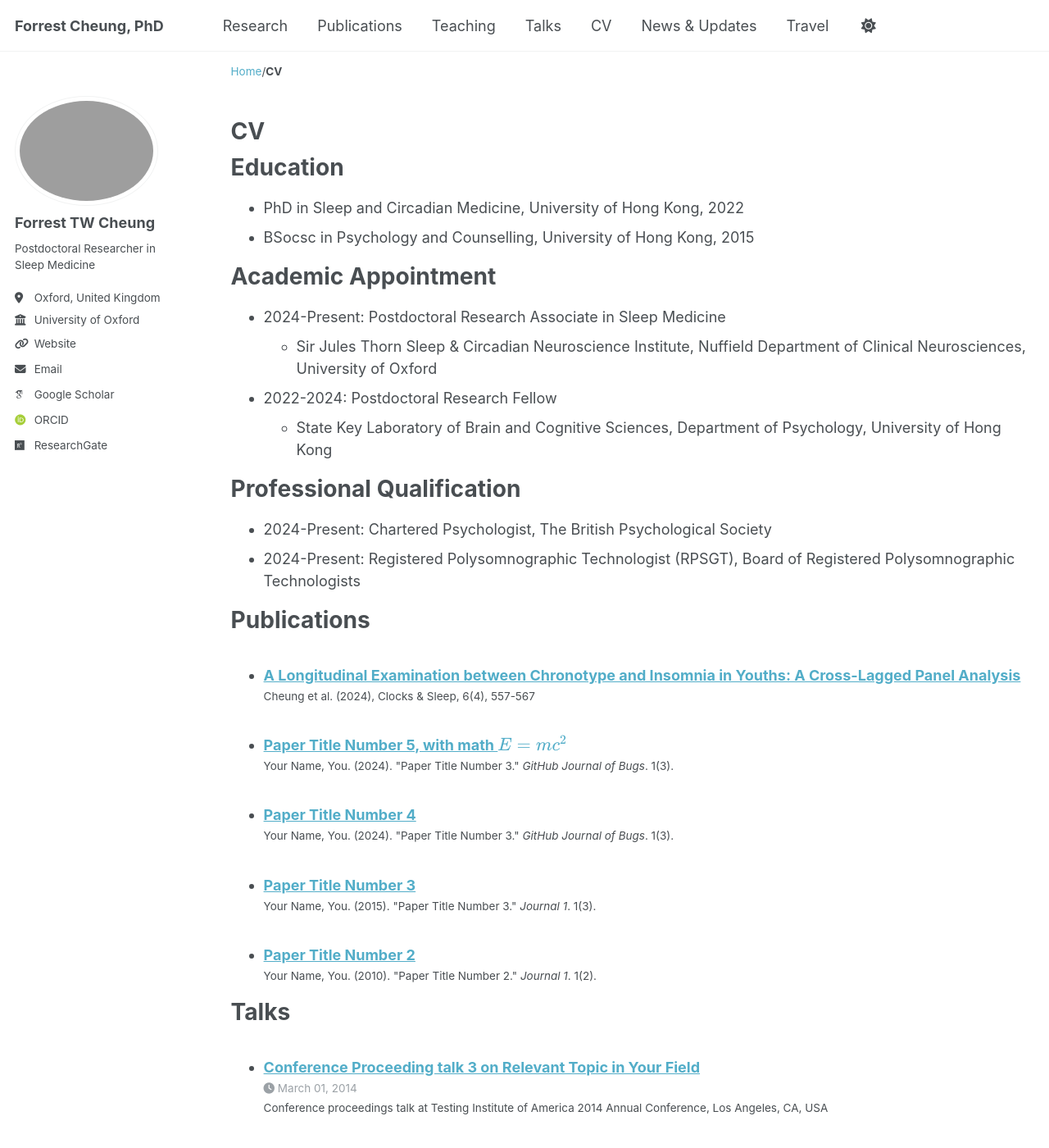
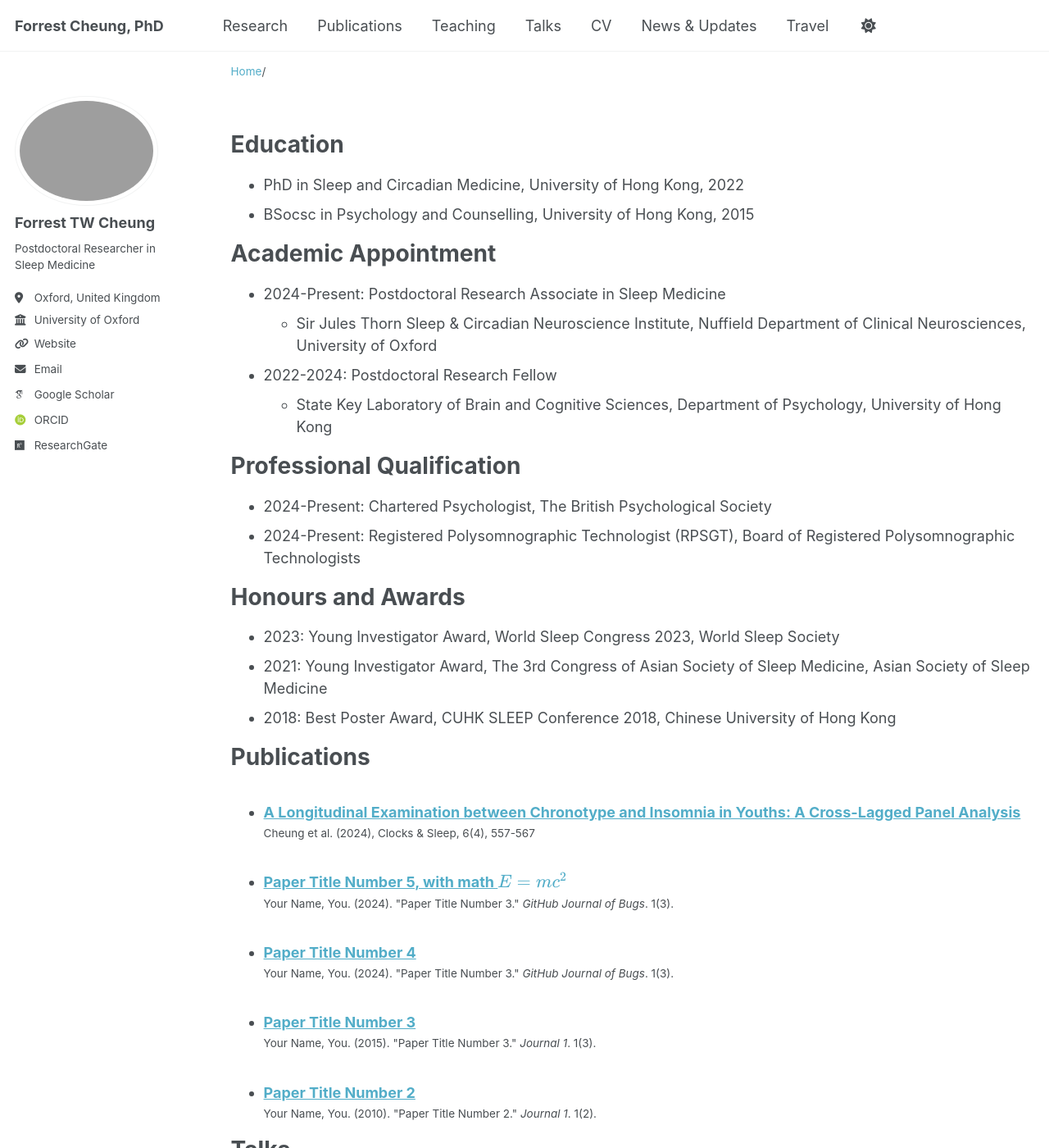
Before and after one commit to forrestcheungtw/forrestcheungtw.github.io, a Jekyll site: the page built from _pages/cv.md, in a window 1280 px wide and 1400 px high. Shown: the whole window at 82% size. Built offline with Jekyll 4.4.1, drawn with Linux system fonts in a browser that asks for light colours; some web fonts are replaced; a script that is not in the unit is left out; some of the changed text lies outside the part shown.

Commit message:
Updated 1 file via CloudCannon.

```diff
--- a/_pages/cv.md
+++ b/_pages/cv.md
@@ -1,6 +1,5 @@
 ---
 layout: archive
-title: "CV"
 permalink: /cv/
 author_profile: true
 redirect_from:
@@ -29,6 +28,12 @@ Professional Qualification
 * 2024-Present: Chartered Psychologist, The British Psychological Society
 * 2024-Present: Registered Polysomnographic Technologist (RPSGT), Board of Registered Polysomnographic Technologists
 
+Honours and Awards
+======
+* 2023: Young Investigator Award, World Sleep Congress 2023, World Sleep Society
+* 2021: Young Investigator Award, The 3rd Congress of Asian Society of Sleep Medicine, Asian Society of Sleep Medicine
+* 2018: Best Poster Award, CUHK SLEEP Conference 2018, Chinese University of Hong Kong
+
 Publications
 ======
   <ul>{% for post in site.publications reversed %}
```
Also changed, not shown: other parts of _pages/cv.md (+0 -4 lines).
